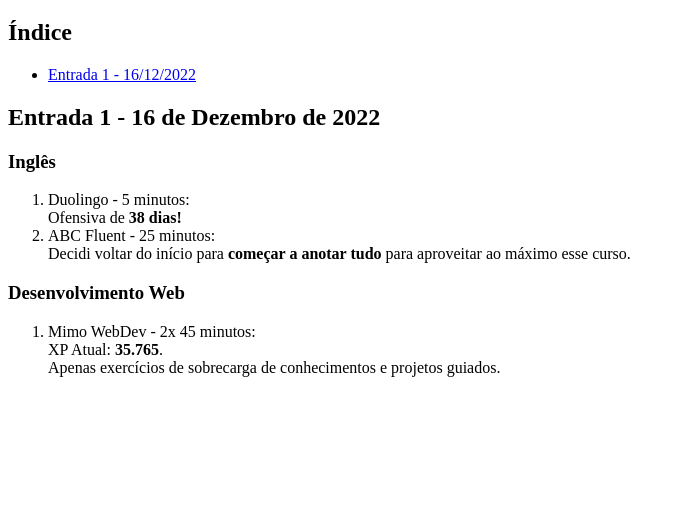
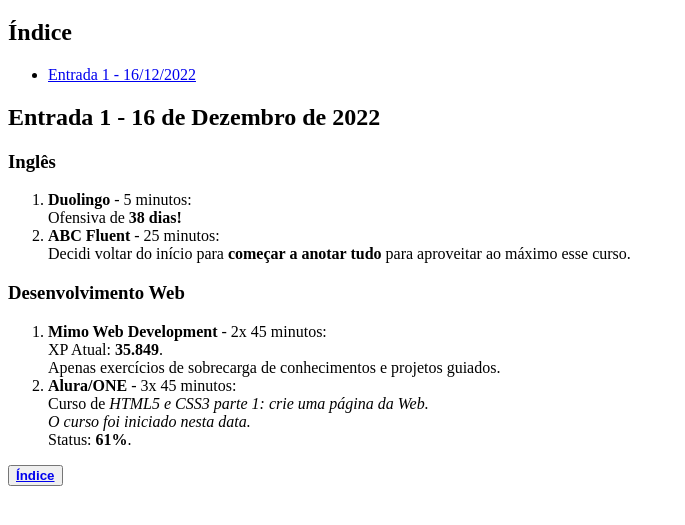
Before and after one commit to AdiulesonArlen/Diario_de_Estudos, a plain HTML site: page index.html in a window 1280 px wide. Shown: the part 61-586 px from the top of the page, without its empty margins (0-685 px from the left). Drawn offline with Linux system fonts and the light colour scheme.

Commit message:
últimos retoques 16.12.2022

```diff
--- a/index.html
+++ b/index.html
@@ -11,31 +11,34 @@
 
   <body>
     <h1>Diário de Estudos Adíuleson</h1>
-    <div class="index">
+    <div id="index">
       <h2>Índice</h2>
       <ul>
-        <li><a href="#16Dez2022">Entrada 1 -  16/12/2022</a></li>
+        <li><a href="#16Dez2022">Entrada 1 - 16/12/2022</a></li>
       </ul>
     </div>
 
-    <div class="16Dez2022">
+    <div id="16Dez2022">
       <h2>Entrada 1 - 16 de Dezembro de 2022</h2>
 
       <h3>Inglês</h3>
       <ol>
-        <li>Duolingo - 5 minutos:</li>
-        Ofensiva de <strong>38 dias!</strong>
-        <li>ABC Fluent - 25 minutos:</li>
-        Decidi voltar do início para <strong>começar a anotar tudo</strong> para aproveitar ao máximo esse curso.
+        <li><strong>Duolingo</strong> - 5 minutos: <br>
+          Ofensiva de <strong>38 dias!</strong></li>
+        <li><strong>ABC Fluent</strong> - 25 minutos: <br>
+          Decidi voltar do início para <strong>começar a anotar tudo</strong> para aproveitar ao máximo esse curso.</li>
       </ol>
 
       <h3>Desenvolvimento Web</h3>
       <ol>
-        <li>Mimo WebDev - 2x 45 minutos:</li>
-        XP Atual: <strong>35.765</strong>.<br>
-        Apenas exercícios de sobrecarga de conhecimentos e projetos guiados.
+        <li><strong>Mimo Web Development</strong> - 2x 45 minutos: <br> XP Atual: <strong>35.849</strong>.<br>
+          Apenas exercícios de sobrecarga de conhecimentos e projetos guiados.</li>
+        <li><strong>Alura/ONE</strong> - 3x 45 minutos: <br>
+          Curso de <em>HTML5 e CSS3 parte 1: crie uma página da Web.</em><br><em>O curso foi iniciado nesta data.</em>
+          <br>Status: <strong>61%</strong>. </li>
+      </ol>
 
-      </ol>
+      <button><a href="#index"><b>Índice</b></a></button>
     </div>
   </body>
 
```
